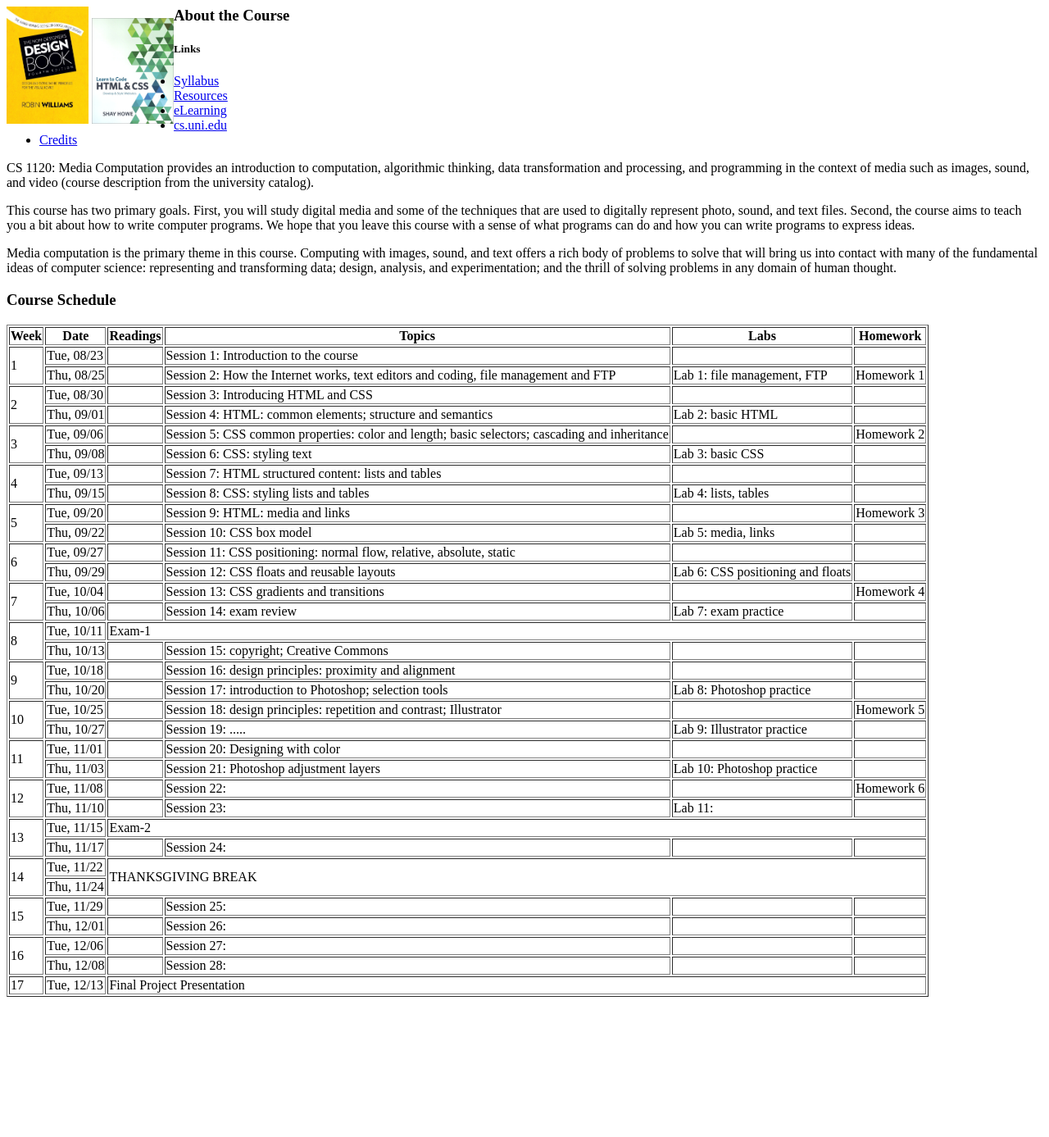
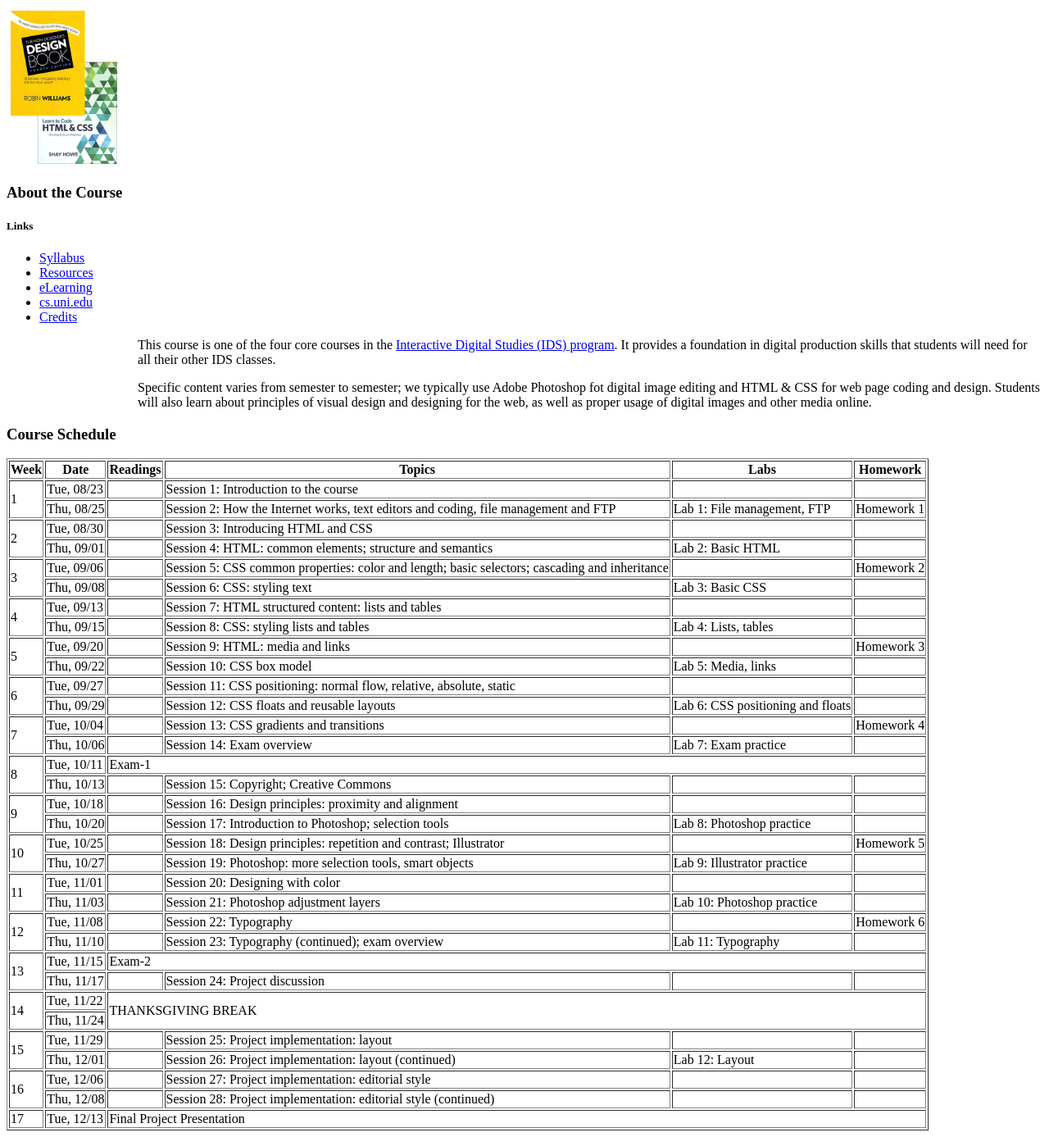
Before and after one commit to ic4f/sergey.cs.uni.edu, a PHP site: page /comm2555/fall2016/myindex.php in a window 1280 px wide. Shown: the whole page at 82% size. Before the commit the page ends 1216 px from the top, so only its background shows below. Run offline with PHP 8.4, Linux system fonts and the light colour scheme.

Commit message:
comm2555

```diff
--- a/www/courses/comm2555/fall2016/myindex.php
+++ b/www/courses/comm2555/fall2016/myindex.php
@@ -1,11 +1,7 @@
-<div style="overflow:auto;float:left;">
-<img src="images/textbook_williams.jpg" alt=""
-    class="textbook" style="width:100px;">
-<img src="images/textbook_shay.jpg" alt="" class="textbook" style="width: 100px;">
-</div>
+<img src="images/textbooks.jpg" alt=""
+    class="float-left" style="width:130px;padding:5px;">
 
 <h3>About the Course</h3>
-
 <aside class="aside1">
     <h5>Links</h5>
     <ul>
@@ -17,14 +13,13 @@
     </ul>
 </aside>
 
-<p>CS 1120: Media Computation provides an introduction to computation, algorithmic thinking, data transformation and processing, and programming in the context of media such as images, sound, and video (course description from the university catalog).
+<div style="margin-left:160px;">
+    <p>This course is one of the four core courses in the <a href="http://ids.uni.edu">Interactive Digital Studies (IDS) program</a>. It provides a foundation in digital production skills that students will need for all their other IDS classes.
 
-<p>This course has two primary goals. First, you will study digital media and some of the techniques that are used to digitally represent photo, sound, and text files. Second, the course aims to teach you a bit about how to write computer programs. We hope that you leave this course with a sense of what programs can do and how you can write programs to express ideas.
-<p>Media computation is the primary theme in this course. Computing with images, sound, and text offers a rich body of problems to solve that will bring us into contact with many of the fundamental ideas of computer science: representing and transforming data; design, analysis, and experimentation; and the thrill of solving problems in any domain of human thought.
+    <p>Specific content varies from semester to semester; we typically use Adobe Photoshop fot digital image editing and HTML & CSS for web page coding and design. Students will also learn about principles of visual design and designing for the web, as well as proper usage of digital images and other media online.
+</div>
 
 
-
-<br clear="all">
 <h3>Course Schedule</h3>
 <table border=1 class="schedule days-2">
 	<thead>
@@ -47,7 +42,7 @@
 			<td>Thu, 08/25
 			<td>
 			<td>Session 2: How the Internet works, text editors and coding, file management and FTP
-			<td>Lab 1: file management, FTP
+			<td>Lab 1: File management, FTP
 			<td>Homework 1
 		<tr>
 			<td rowspan="2">2</td>
@@ -60,7 +55,7 @@
 			<td>Thu, 09/01
 			<td>
 			<td>Session 4: HTML: common elements; structure and semantics
-			<td>Lab 2: basic HTML
+			<td>Lab 2: Basic HTML
 			<td>
 		<tr>
 			<td rowspan="2">3</td>
@@ -73,7 +68,7 @@
 			<td>Thu, 09/08
 			<td>
 			<td>Session 6: CSS: styling text
-            <td>Lab 3: basic CSS
+            <td>Lab 3: Basic CSS
             <td>
 		<tr>
 			<td rowspan="2">4</td>
@@ -86,7 +81,7 @@
 			<td>Thu, 09/15
 			<td>
 			<td>Session 8: CSS: styling lists and tables
-			<td>Lab 4: lists, tables
+			<td>Lab 4: Lists, tables
 			<td>
 		<tr>
 			<td rowspan="2">5</td>
@@ -99,7 +94,7 @@
 			<td>Thu, 09/22
 			<td>
 			<td>Session 10: CSS box model
-			<td>Lab 5: media, links
+			<td>Lab 5: Media, links
 			<td>
 		<tr>
 			<td rowspan="2">6</td>
@@ -124,8 +119,8 @@
 		<tr>
 			<td>Thu, 10/06
 			<td>
-			<td>Session 14: exam review
-			<td>Lab 7: exam practice
+			<td>Session 14: Exam overview
+			<td>Lab 7: Exam practice
 			<td>
 		<tr>
 			<td rowspan="2">8</td>
@@ -134,33 +129,33 @@
 		<tr>
 			<td>Thu, 10/13
 			<td>
-			<td>Session 15: copyright; Creative Commons
+			<td>Session 15: Copyright; Creative Commons
 			<td>
 			<td>
 		<tr>
 			<td rowspan="2">9</td>
 			<td>Tue, 10/18
 			<td>
-			<td>Session 16: design principles: proximity and alignment
+			<td>Session 16: Design principles: proximity and alignment
 			<td>
 			<td>
 		<tr>
 			<td>Thu, 10/20
 			<td>
-			<td>Session 17: introduction to Photoshop; selection tools
+			<td>Session 17: Introduction to Photoshop; selection tools
 			<td>Lab 8: Photoshop practice
 			<td>
 		<tr>
 			<td rowspan="2">10</td>
 			<td>Tue, 10/25
 			<td>
-			<td>Session 18: design principles: repetition and contrast; Illustrator
+			<td>Session 18: Design principles: repetition and contrast; Illustrator
 			<td>
 			<td>Homework 5
 		<tr>
 			<td>Thu, 10/27
 			<td>
-			<td>Session 19: .....
+			<td>Session 19: Photoshop: more selection tools, smart objects
 			<td>Lab 9: Illustrator practice
 			<td>
 		<tr>
@@ -180,14 +175,14 @@
 			<td rowspan="2">12</td>
 			<td>Tue, 11/08
 			<td>
-			<td>Session 22:
+			<td>Session 22: Typography
 			<td>
 			<td>Homework 6
 		<tr>
 			<td>Thu, 11/10
 			<td>
-			<td>Session 23:
-			<td>Lab 11:
+			<td>Session 23: Typography (continued); exam overview
+			<td>Lab 11: Typography
 			<td>
 		<tr>
 			<td rowspan="2">13</td>
@@ -196,7 +191,7 @@
 		<tr>
 			<td>Thu, 11/17
 			<td>
-			<td>Session 24:
+			<td>Session 24: Project discussion
 			<td>
 			<td>
 		<tr class="break">
@@ -209,26 +204,26 @@
 			<td rowspan="2">15</td>
 			<td>Tue, 11/29
 			<td>
-			<td>Session 25:
+			<td>Session 25: Project implementation: layout
 			<td>
 			<td>
 		<tr>
 			<td>Thu, 12/01
 			<td>
-			<td>Session 26:
-			<td>
+			<td>Session 26: Project implementation: layout (continued)
+			<td>Lab 12: Layout
 			<td>
 		<tr>
 			<td rowspan="2">16</td>
 			<td>Tue, 12/06
 			<td>
-			<td>Session 27:
+			<td>Session 27: Project implementation: editorial style
 			<td>
 			<td>
 		<tr>
 			<td>Thu, 12/08
 			<td>
-			<td>Session 28:
+			<td>Session 28: Project implementation: editorial style (continued)
 			<td>
 			<td>
 		<tr>
--- a/www/courses/cs1120/spring2016/myindex.php
+++ b/www/courses/cs1120/spring2016/myindex.php
@@ -1,4 +1,4 @@
-<img src="images/textbook.jpg" alt="" class="textbook">
+<img src="images/textbook.jpg" alt="" class="textbook float-left">
 <h3>About the Course</h3>
 
 <aside class="aside1">
```
Also changed, not shown: www/styles/main.css (+5 -2 lines), www/courses/comm2555/fall2016/images/textbooks.jpg (added).
